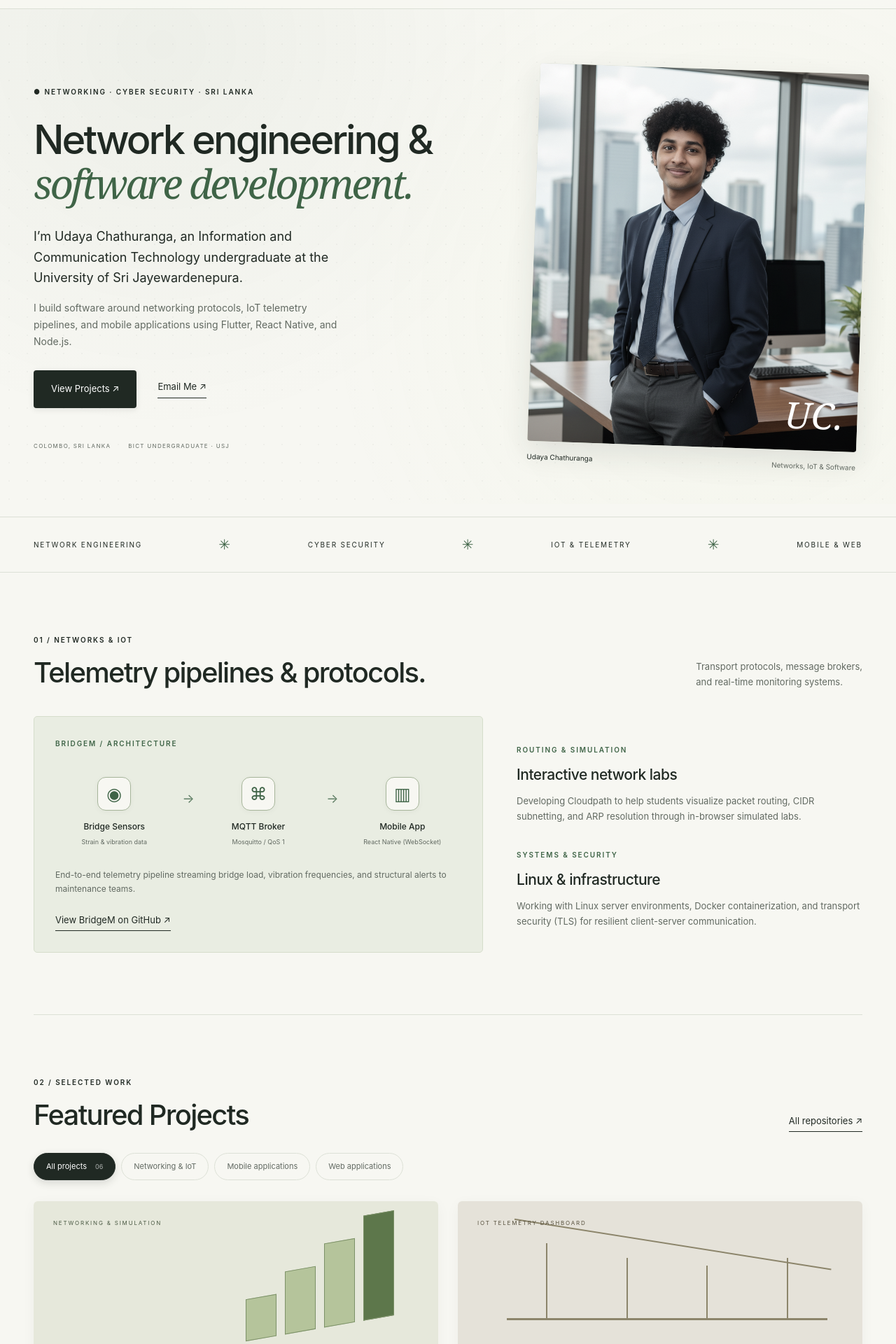
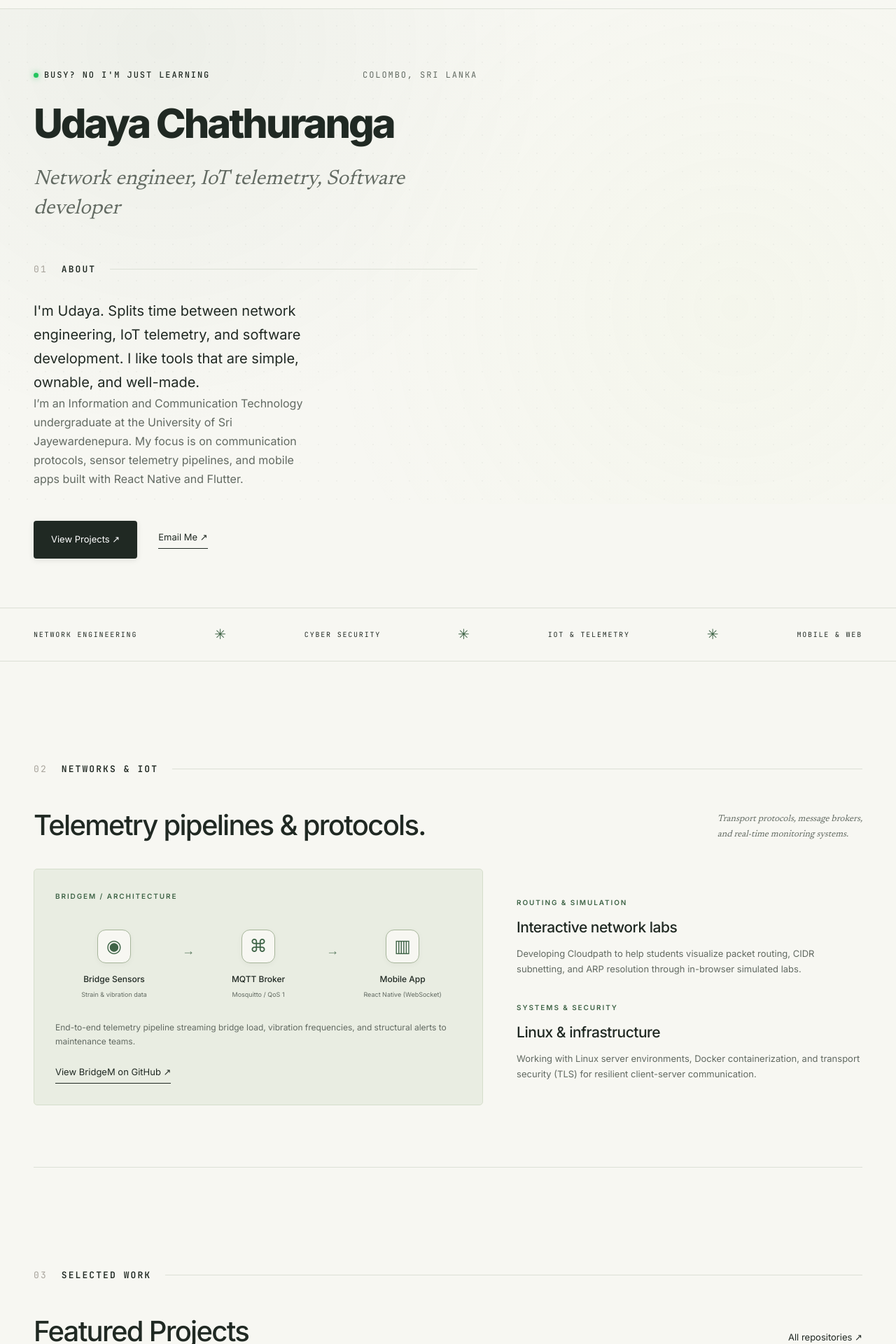
Before and after one commit to udayacgamage/udayacgamage-portfolio, a Next.js app: page / in a window 1280 px wide. Shown: the part 80-2000 px from the top of the page at 70% size. Built offline with nearby package versions, Linux system fonts and the light colour scheme.

Commit message:
feat: apply editorial sans and serif italic typography with tailwind css

```diff
--- a/src/app/globals.css
+++ b/src/app/globals.css
@@ -1,4 +1,10 @@
 @import "tailwindcss";
+
+@theme {
+  --font-sans: var(--font-sans), -apple-system, BlinkMacSystemFont, "Segoe UI", Roboto, "Inter", sans-serif;
+  --font-serif: var(--font-serif), "Newsreader", Georgia, serif;
+  --font-mono: var(--font-mono), "JetBrains Mono", monospace;
+}
 :root {
   --paper: #f7f7f2;
   --ink: #202923;
@@ -18,7 +24,7 @@ body {
   margin: 0;
   background: var(--paper);
   color: var(--ink);
-  font-family: -apple-system, BlinkMacSystemFont, "Segoe UI", Roboto, "Inter", "Plus Jakarta Sans", "Helvetica Neue", sans-serif;
+  font-family: var(--font-sans);
   -webkit-font-smoothing: antialiased;
   -moz-osx-font-smoothing: grayscale;
 }
@@ -1646,3 +1652,134 @@ h1 em,
   background: #131110;
   border-color: #262320;
 }
+
+/* ==========================================================================
+   Editorial Typography & Section Dividers (Reference Layout)
+   ========================================================================== */
+.section-divider {
+  display: flex;
+  align-items: center;
+  gap: 1.25rem;
+  width: 100%;
+  margin: 3.5rem 0 2rem;
+  font-family: var(--font-mono);
+  font-size: 0.8125rem;
+  letter-spacing: 0.16em;
+  text-transform: uppercase;
+  color: #8e887f;
+}
+
+.section-divider-num {
+  color: #8e887f;
+  opacity: 0.75;
+}
+
+.section-divider-title {
+  font-weight: 600;
+  color: var(--ink);
+  letter-spacing: 0.16em;
+}
+
+[data-theme="dark"] .section-divider-title {
+  color: #ede9e3;
+}
+
+.section-divider-line {
+  flex: 1;
+  height: 1px;
+  background: var(--line);
+}
+
+[data-theme="dark"] .section-divider-line {
+  background: #262320;
+}
+
+.hero-status-row {
+  display: flex;
+  justify-content: space-between;
+  align-items: center;
+  font-family: var(--font-mono);
+  font-size: 0.75rem;
+  letter-spacing: 0.16em;
+  text-transform: uppercase;
+  color: var(--muted);
+  margin-bottom: 1.75rem;
+  flex-wrap: wrap;
+  gap: 1rem;
+}
+
+.hero-status-badge {
+  display: inline-flex;
+  align-items: center;
+  gap: 0.5rem;
+  color: var(--ink);
+  font-weight: 500;
+}
+
+[data-theme="dark"] .hero-status-badge {
+  color: #ede9e3;
+}
+
+.status-dot-green {
+  display: inline-block;
+  width: 7px;
+  height: 7px;
+  border-radius: 50%;
+  background-color: #22c55e;
+  box-shadow: 0 0 8px rgba(34, 197, 94, 0.7);
+}
+
+.hero-name {
+  font-family: var(--font-sans);
+  font-size: clamp(2.75rem, 6.5vw, 5.25rem);
+  font-weight: 750;
+  letter-spacing: -0.04em;
+  line-height: 1.05;
+  color: var(--ink);
+  margin: 0 0 0.85rem 0;
+}
+
+[data-theme="dark"] .hero-name {
+  color: #f2eee9;
+}
+
+.hero-subtitle {
+  font-family: var(--font-serif);
+  font-style: italic;
+  font-weight: 400;
+  font-size: clamp(1.25rem, 2.75vw, 1.85rem);
+  color: var(--muted);
+  line-height: 1.4;
+  margin: 0 0 2rem 0;
+}
+
+[data-theme="dark"] .hero-subtitle {
+  color: #8e887f;
+}
+
+.minimal-skill-list {
+  display: flex;
+  flex-direction: column;
+  gap: 0.65rem;
+  margin-top: 1.25rem;
+  font-family: var(--font-sans);
+  font-size: clamp(1.2rem, 2.2vw, 1.6rem);
+  font-weight: 400;
+  letter-spacing: -0.02em;
+  color: var(--ink);
+}
+
+[data-theme="dark"] .minimal-skill-list {
+  color: #ede9e3;
+}
+
+.minimal-skill-list span {
+  transition: transform 0.2s cubic-bezier(0.16, 1, 0.3, 1), color 0.2s ease;
+  cursor: default;
+  display: inline-block;
+}
+
+.minimal-skill-list span:hover {
+  transform: translateX(6px);
+  color: var(--accent);
+}
--- a/src/app/layout.tsx
+++ b/src/app/layout.tsx
@@ -1,7 +1,28 @@
 import type { Metadata } from "next";
+import { Inter, Newsreader, JetBrains_Mono } from "next/font/google";
 import Navbar from "@/components/Navbar";
 import Footer from "@/components/Footer";
 import "./globals.css";
+
+const inter = Inter({
+  subsets: ["latin"],
+  variable: "--font-sans",
+  display: "swap",
+});
+
+const newsreader = Newsreader({
+  subsets: ["latin"],
+  style: ["normal", "italic"],
+  variable: "--font-serif",
+  display: "swap",
+});
+
+const jetbrainsMono = JetBrains_Mono({
+  subsets: ["latin"],
+  variable: "--font-mono",
+  display: "swap",
+});
+
 export const metadata: Metadata = {
   metadataBase: new URL("https://udayacgamage-portfolio.vercel.app"),
   title: "Udaya Chathuranga — Networking, Security & Development",
@@ -17,11 +38,16 @@ export const metadata: Metadata = {
   },
   twitter: { card: "summary", images: ["/profile.jpg"] },
 };
+
 export default function RootLayout({
   children,
 }: Readonly<{ children: React.ReactNode }>) {
   return (
-    <html lang="en">
+    <html
+      lang="en"
+      className={`${inter.variable} ${newsreader.variable} ${jetbrainsMono.variable}`}
+      suppressHydrationWarning
+    >
       <body>
         <a className="skip-link" href="#main">
           Skip to content
--- a/src/app/page.tsx
+++ b/src/app/page.tsx
@@ -4,24 +4,48 @@ import Projects from "@/components/Projects";
 export default function Home() {
   return (
     <>
-      <section id="home" className="hero wrap">
-        <div>
-          <p className="eyebrow">● NETWORKING · CYBER SECURITY · SRI LANKA</p>
-          <h1>
-            Network engineering &amp;
-            <br />
-            <em>software development.</em>
-          </h1>
-          <p className="intro">
-            I’m Udaya Chathuranga, an Information and Communication Technology
-            undergraduate at the University of Sri Jayewardenepura.
+      {/* ====================================================================
+          Hero & 01 ABOUT (matching reference layout & typography)
+          ==================================================================== */}
+      <section id="home" className="hero wrap pt-8 md:pt-14 pb-12">
+        <div className="w-full">
+          {/* Eyebrow status row: Left dot + learning status, Right location */}
+          <div className="hero-status-row">
+            <span className="hero-status-badge">
+              <span className="status-dot-green" aria-hidden="true" />
+              BUSY? NO I&apos;M JUST LEARNING
+            </span>
+            <span>COLOMBO, SRI LANKA</span>
+          </div>
+
+          {/* Main Name Heading: Bold modern sans */}
+          <h1 className="hero-name">Udaya Chathuranga</h1>
+
+          {/* Subtitle: Literary serif italic */}
+          <p className="hero-subtitle">
+            Network engineer, IoT telemetry, Software developer
           </p>
-          <p className="description">
-            I build software around networking protocols, IoT telemetry
-            pipelines, and mobile applications using Flutter, React Native,
-            and Node.js.
+
+          {/* Section Divider: 01 ABOUT */}
+          <div className="section-divider" aria-hidden="true">
+            <span className="section-divider-num">01</span>
+            <span className="section-divider-title">ABOUT</span>
+            <span className="section-divider-line" />
+          </div>
+
+          {/* Bio copy and portrait frame */}
+          <div className="grid grid-cols-1 md:grid-cols-12 gap-8 items-start">
+            <div className="md:col-span-8 space-y-4">
+              <p className="text-lg md:text-xl font-normal leading-relaxed text-[var(--ink)] dark:text-[#ede9e3]">
+                I&apos;m Udaya. Splits time between network engineering, IoT telemetry,
+                and software development. I like tools that are simple, ownable, and well-made.
               </p>
-          <div className="actions">
+              <p className="text-base leading-relaxed text-[var(--muted)] dark:text-[#8e887f]">
+                I’m an Information and Communication Technology undergraduate at the
+                University of Sri Jayewardenepura. My focus is on communication protocols,
+                sensor telemetry pipelines, and mobile apps built with React Native and Flutter.
+              </p>
+              <div className="actions pt-4">
                 <a className="button" href="#projects">
                   View Projects ↗
                 </a>
@@ -29,31 +53,28 @@ export default function Home() {
                   Email Me ↗
                 </a>
               </div>
-          <div className="hero-note">
-            COLOMBO, SRI LANKA <span>BICT UNDERGRADUATE · USJ</span>
             </div>
-        </div>
-        <div className="portrait-block">
+
+            <div className="md:col-span-4 flex justify-start md:justify-end">
               <div className="portrait-frame">
                 <Image
                   src="/profile.jpg"
                   alt="Udaya Chathuranga"
                   fill
                   priority
-              sizes="(max-width:760px) 90vw, 38vw"
-              className="portrait"
+                  sizes="(max-width:760px) 190px, 230px"
+                  className="portrait object-cover"
                 />
                 <span className="portrait-marker">UC.</span>
               </div>
-          <div className="portrait-caption">
-            <span>Udaya Chathuranga</span>
-            <span>Networks, IoT &amp; Software</span>
+            </div>
           </div>
         </div>
       </section>
 
+      {/* Expertise Ticker */}
       <div className="expertise-strip">
-        <div className="wrap">
+        <div className="wrap font-mono text-xs tracking-widest">
           <span>NETWORK ENGINEERING</span>
           <i>✳</i>
           <span>CYBER SECURITY</span>
@@ -64,18 +85,27 @@ export default function Home() {
         </div>
       </div>
 
+      {/* ====================================================================
+          02 NETWORKS & IOT
+          ==================================================================== */}
       <section id="networking" className="section wrap network-focus">
+        <div className="section-divider" aria-hidden="true">
+          <span className="section-divider-num">02</span>
+          <span className="section-divider-title">NETWORKS &amp; IOT</span>
+          <span className="section-divider-line" />
+        </div>
+
         <div className="section-heading">
           <div>
-            <p className="eyebrow">01 / NETWORKS &amp; IOT</p>
-            <h2>Telemetry pipelines &amp; protocols.</h2>
+            <h2 className="text-3xl md:text-4xl">Telemetry pipelines &amp; protocols.</h2>
           </div>
-          <p>
+          <p className="font-serif italic text-lg text-[var(--muted)] dark:text-[#8e887f]">
             Transport protocols, message brokers,
             <br />
             and real-time monitoring systems.
           </p>
         </div>
+
         <div className="network-layout">
           <div className="network-topology">
             <p className="eyebrow">BRIDGEM / ARCHITECTURE</p>
@@ -118,6 +148,7 @@ export default function Home() {
               View BridgeM on GitHub ↗
             </a>
           </div>
+
           <div className="network-interests">
             <div>
               <span className="eyebrow">ROUTING &amp; SIMULATION</span>
@@ -141,97 +172,94 @@ export default function Home() {
         </div>
       </section>
 
+      {/* ====================================================================
+          03 SELECTED WORK (Projects)
+          ==================================================================== */}
       <Projects />
 
-      <section id="about" className="about section wrap">
+      {/* ====================================================================
+          04 TECHNICAL SKILLS (with minimalist stack list from screenshot)
+          ==================================================================== */}
+      <section id="skills" className="section wrap">
+        <div className="section-divider" aria-hidden="true">
+          <span className="section-divider-num">04</span>
+          <span className="section-divider-title">TECHNICAL SKILLS</span>
+          <span className="section-divider-line" />
+        </div>
+
+        <div className="section-heading">
           <div>
-          <p className="eyebrow">03 / BACKGROUND</p>
-          <h2>
-            Engineering foundation,
+            <h2 className="text-3xl md:text-4xl">Languages, tools &amp; protocols.</h2>
+          </div>
+          <p className="font-serif italic text-lg text-[var(--muted)] dark:text-[#8e887f]">
+            Technologies applied across
             <br />
-            <em>practical execution.</em>
-          </h2>
+            academic and engineering projects.
+          </p>
         </div>
-        <div className="about-copy">
-          <p>
-            I’m a BICT undergraduate at the University of Sri Jayewardenepura,
-            specializing in network engineering, systems administration, and
-            application development.
-          </p>
-          <p>
-            My projects focus on connecting hardware and distributed services:
-            MQTT telemetry for bridge sensors, cross-platform mobile apps using
-            Flutter and React Native, and full-stack web platforms backed by
-            PostgreSQL and MongoDB.
-          </p>
-          <div className="about-facts">
-            <div>
-              <span>UNIVERSITY</span>
-              <strong>University of Sri Jayewardenepura</strong>
-              <p>Bachelor of Information and Communication Technology</p>
-            </div>
-            <div>
-              <span>TECHNICAL FOCUS</span>
-              <strong>Networks, Security &amp; Systems</strong>
-              <p>Routing protocols, Linux, and cloud infrastructure.</p>
+
+        {/* Minimal vertical list + Categorized domain cards */}
+        <div className="grid grid-cols-1 md:grid-cols-12 gap-10 items-start">
+          {/* Vertical minimal list matching reference */}
+          <div className="md:col-span-4">
+            <span className="eyebrow block mb-2">CORE STACK</span>
+            <div className="minimal-skill-list">
+              <span>C / C++</span>
+              <span>Python &amp; Linux</span>
+              <span>MQTT &amp; WebSockets</span>
+              <span>TCP/IP &amp; Wireshark</span>
+              <span>Docker &amp; Containers</span>
+              <span>React Native &amp; Flutter</span>
+              <span>Next.js &amp; Node.js</span>
+              <span>PostgreSQL &amp; MongoDB</span>
             </div>
           </div>
-          <a
-            className="text-link"
-            href="https://www.linkedin.com/in/udaya-chathuranga/"
-            target="_blank"
-            rel="noopener noreferrer"
-          >
-            LinkedIn Profile ↗
-          </a>
+
+          {/* Categorized cards */}
+          <div className="md:col-span-8 flex flex-col gap-6">
+            <span className="eyebrow block">APPLIED DOMAINS</span>
+            <div className="grid grid-cols-1 sm:grid-cols-2 gap-4">
+              <div className="skill">
+                <span className="eyebrow">01 /</span>
+                <h3>Networking &amp; Infrastructure</h3>
+                <p>
+                  MQTT, WebSockets, TCP/IP, Wireshark, Linux administration, Docker, and AWS fundamentals.
+                </p>
+              </div>
+              <div className="skill">
+                <span className="eyebrow">02 /</span>
+                <h3>Mobile Engineering</h3>
+                <p>
+                  Flutter, Dart, React Native, Expo, TypeScript, and Firebase for real-time applications.
+                </p>
+              </div>
+              <div className="skill sm:col-span-2">
+                <span className="eyebrow">03 /</span>
+                <h3>Web Systems &amp; Databases</h3>
+                <p>
+                  Next.js, React, Node.js, Express, PostgreSQL, MongoDB, Prisma ORM, Git, and RESTful APIs.
+                </p>
+              </div>
+            </div>
+          </div>
         </div>
       </section>
 
-      <section id="skills" className="section wrap">
-        <div className="section-heading">
-          <div>
-            <p className="eyebrow">04 / TECHNICAL SKILLS</p>
-            <h2>Languages, tools &amp; protocols.</h2>
+      {/* ====================================================================
+          05 CONTACT
+          ==================================================================== */}
+      <section id="contact" className="contact">
+        <div className="wrap">
+          <div className="section-divider" aria-hidden="true">
+            <span className="section-divider-num">05</span>
+            <span className="section-divider-title">CONTACT</span>
+            <span className="section-divider-line" />
           </div>
-          <p>
-            Technologies applied across
-            <br />
-            academic and personal projects.
-          </p>
-        </div>
-        <div className="skill-grid">
-          {[
-            [
-              "01",
-              "Networking & infrastructure",
-              "MQTT, WebSockets, TCP/IP, Wireshark, Linux administration, Docker, and AWS basics.",
-            ],
-            [
-              "02",
-              "Mobile development",
-              "Flutter, Dart, React Native, Expo, TypeScript, and Firebase.",
-            ],
-            [
-              "03",
-              "Web & databases",
-              "Next.js, React, Node.js, Express, PostgreSQL, MongoDB, Prisma, Git, and Postman.",
-            ],
-          ].map(([n, title, detail]) => (
-            <div className="skill" key={n}>
-              <span className="eyebrow">{n} /</span>
-              <h3>{title}</h3>
-              <p>{detail}</p>
-            </div>
-          ))}
-        </div>
-      </section>
 
-      <section id="contact" className="contact">
-        <div className="wrap contact-inner">
-          <p className="eyebrow">05 / CONTACT</p>
-          <h2>Get in touch.</h2>
+          <div className="contact-inner pt-2">
+            <h2 className="text-4xl md:text-5xl font-bold tracking-tight">Get in touch.</h2>
             <div className="contact-bottom">
-            <p>
+              <p className="font-serif italic text-lg text-[var(--muted)] dark:text-[#8e887f]">
                 Open to software and network engineering roles, internships,
                 <br />
                 and technical collaborations.
@@ -241,6 +269,7 @@ export default function Home() {
               </a>
             </div>
           </div>
+        </div>
       </section>
     </>
   );
--- a/src/components/Projects.tsx
+++ b/src/components/Projects.tsx
@@ -87,9 +87,14 @@ export default function Projects() {
   );
   return (
     <section id="projects" className="section wrap">
+      <div className="section-divider" aria-hidden="true">
+        <span className="section-divider-num">03</span>
+        <span className="section-divider-title">SELECTED WORK</span>
+        <span className="section-divider-line" />
+      </div>
+
       <div className="section-heading">
         <div>
-          <p className="eyebrow">02 / SELECTED WORK</p>
           <h2>Featured Projects</h2>
         </div>
         <a
@@ -113,59 +118,37 @@ export default function Projects() {
             aria-pressed={filter === item}
             className={filter === item ? "active" : ""}
             onClick={() => setFilter(item)}
+            type="button"
           >
             {item}
-            {item === "All projects" && (
-              <span>{String(projects.length).padStart(2, "0")}</span>
-            )}
           </button>
         ))}
       </div>
-      <p className="sr-only" aria-live="polite">
-        Showing {visible.length} projects
-      </p>
       <div className="project-grid">
         {visible.map((p) => (
-          <article className="project" key={p.repo}>
-            <a
-              className={`project-art ${p.theme}`}
-              href={`https://github.com/udayacgamage/${p.repo}`}
-              target="_blank"
-              rel="noopener noreferrer"
-              aria-label={`Explore ${p.name} source on GitHub`}
-            >
-              <span className="art-label">{p.type}</span>
-              <div className="project-graphic" aria-hidden="true">
-                <i />
-                <i />
-                <i />
-                <i />
-              </div>
-              <strong>{p.mark}</strong>
-              <span className="art-detail">{p.detail}</span>
-              <span className="project-arrow" aria-hidden="true">
-                ↗
-              </span>
-            </a>
-            <div className="project-info">
-              <div className="project-title">
-                <h3>
-                  <a
-                    href={`https://github.com/udayacgamage/${p.repo}`}
-                    target="_blank"
-                    rel="noopener noreferrer"
-                  >
-                    {p.name}
-                  </a>
-                </h3>
-                <span>{p.category}</span>
-              </div>
+          <article className="project-card" key={p.name}>
+            <div className={`project-art theme-${p.theme}`}>
+              <span className="project-mark">{p.mark}</span>
+              <strong>{p.name}</strong>
+              <small>{p.detail}</small>
+            </div>
+            <div className="project-body">
+              <span className="eyebrow">{p.type}</span>
+              <h3>{p.name}</h3>
               <p>{p.description}</p>
               <div className="tags">
                 {p.tags.map((t) => (
                   <span key={t}>{t}</span>
                 ))}
               </div>
+              <a
+                className="text-link"
+                href={`https://github.com/udayacgamage/${p.repo}`}
+                target="_blank"
+                rel="noopener noreferrer"
+              >
+                View Repository ↗
+              </a>
             </div>
           </article>
         ))}
```
Also changed, not shown: src/components/ThemeToggle.tsx (line endings or trailing spaces). Lines whose indentation alone changed are shown as unchanged.
